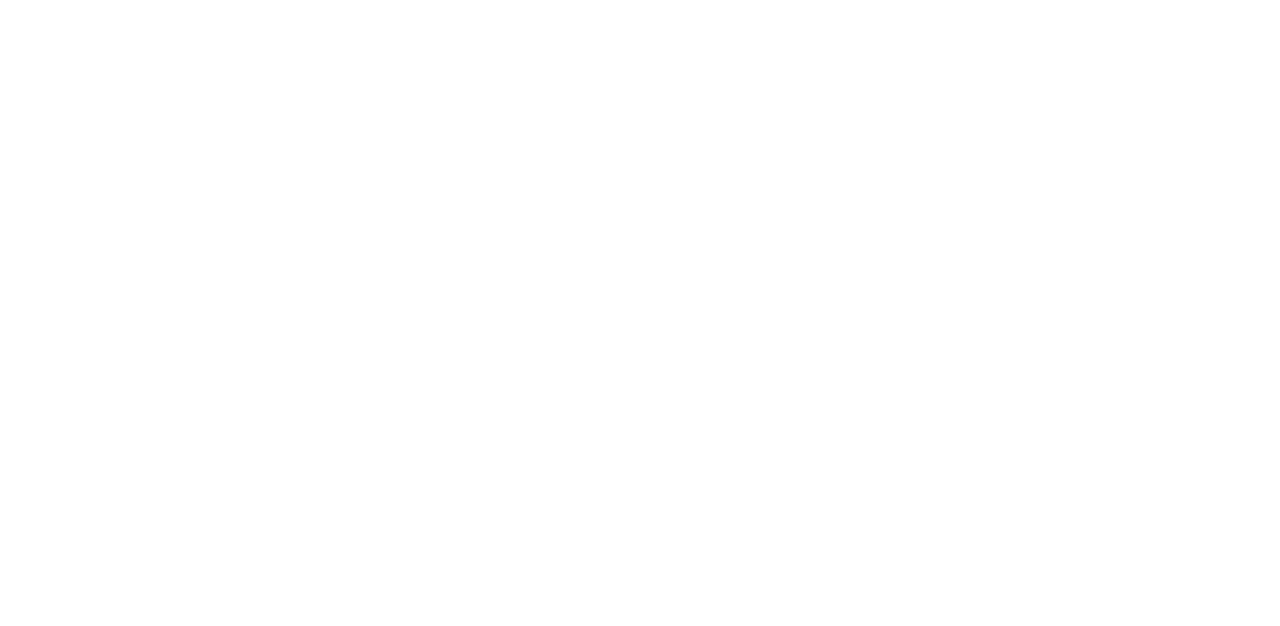
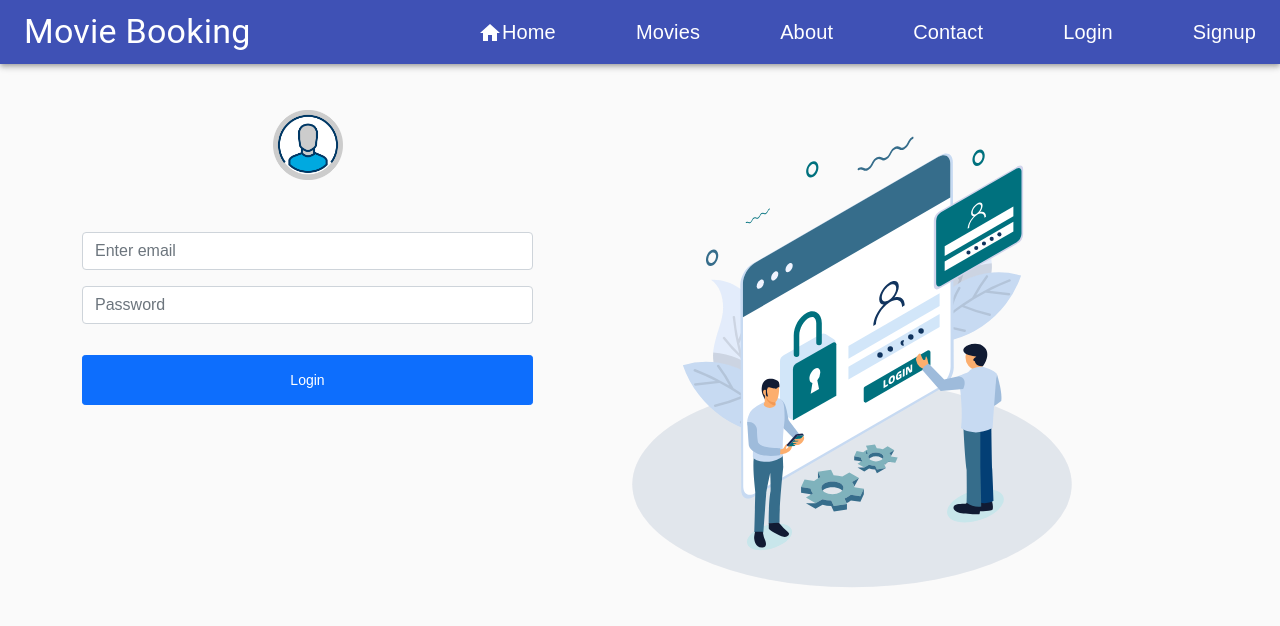
Before and after one commit to GouravVashistha/TicketBookingReactFrontEnd, a React (Create React App) app: page /login in a window 1280 px wide. Before the commit this address had no page. Shown: the top 626 px of the page. Built offline with nearby package versions, Linux system fonts and the light colour scheme.

Commit message:
seven commit

```diff
--- a/src/App.js
+++ b/src/App.js
@@ -20,7 +20,9 @@
         <Route path="/" element={<Homepage />} />
         <Route path="/admin" element={<Adminlogin />} />
         <Route path="/home" element={<Home />} />
-        {/* <Route path="/" element={<Home />} /> */}
+        <Route path="/login" element={<Login />} />
+        <Route path="/registration" element={<Registration />} />
+        <Route path="/shows" element={<Shows />} />
 
         <Route path="/admin/home" element={<AdminHome />} />
 
--- a/src/Componenets/Header/Navbar.js
+++ b/src/Componenets/Header/Navbar.js
@@ -54,7 +54,7 @@
           <DrawerComponent />
         ) : (
           <div className={classes.navlinks}>
-            <Link to="/" className={classes.link}>
+            <Link to="/Home" className={classes.link}>
               <Home />
               Home
             </Link>
@@ -72,7 +72,7 @@
             <Link to="/login" className={classes.link}>
               Login
             </Link>
-            <Link to="/register" className={classes.link}>
+            <Link to="/registration" className={classes.link}>
               Signup
             </Link>
           </div>
--- a/src/Componenets/Login/Login.js
+++ b/src/Componenets/Login/Login.js
@@ -5,6 +5,7 @@
 import './Login.css'
 import axios from 'axios';
 import { Component } from 'react';
+import Headerfile from '../Header/Navbar';
 
 class Login extends Component {
     constructor() {
@@ -20,6 +21,7 @@
     render() {
         return (
             <>
+                <Headerfile />
                 <Container className='mt-5'>
                     <Row>
                         <Col lg={5} md={6} sm={12} className=' firstcont text-center'>
--- a/src/Componenets/Login/Registration.js
+++ b/src/Componenets/Login/Registration.js
@@ -6,6 +6,7 @@
 import DatePicker from "react-datepicker";
 import "react-datepicker/dist/react-datepicker.css";
 import axios from 'axios'
+import Headerfile from '../Header/Navbar';
 class Registration extends Component {
     constructor() {
         super()
@@ -29,6 +30,7 @@
     render() {
         return (
             <div>
+                <Headerfile />
                 <Container className='mt-5'>
                     <Row>
                         <Col lg={5} md={6} sm={12} className=' firstcont text-center'>
--- a/src/MainComp/Shows.js
+++ b/src/MainComp/Shows.js
@@ -1,10 +1,11 @@
 import React, { Component } from 'react'
 import GetAllShows from '../Componenets/MovieShow/GetAllShows'
-
+import Headerfile from '../Componenets/Header/Navbar'
 export default class Shows extends Component {
     render() {
         return (
             <div>
+                <Headerfile />
                 <GetAllShows />
             </div>
         )
--- a/src/admin/AdminNav.js
+++ b/src/admin/AdminNav.js
@@ -1,7 +1,8 @@
 import { Button, Container, Form, FormControl, Nav, Navbar, NavDropdown, Offcanvas } from "react-bootstrap";
-
+import { useNavigate } from 'react-router-dom';
 function AdminNav() {
   const admin = "Admin Pannel"
+  const navigate = useNavigate();
   return (
 
     <Navbar collapseOnSelect expand="lg" bg="dark" variant="dark">
@@ -18,7 +19,10 @@
           </Nav>
           <Nav>
             <Nav.Link href="#deets">Add More Features</Nav.Link>
-            <Nav.Link eventKey={2} href="#memes">
+            <Nav.Link onClick={() => {
+              localStorage.removeItem('email')
+              navigate("/admin")
+            }}>
               Logout
             </Nav.Link>
           </Nav>
--- a/src/admin/Adminlogin.js
+++ b/src/admin/Adminlogin.js
@@ -1,25 +1,64 @@
-import { useState } from "react";
-import { Link } from "react-router-dom";
+// import { useState } from "react";
+// import { Link } from "react-router-dom";
+// import "./admin.css";
+
+// function Adminlogin(props) {
+
+//     return (
+//         <div className="admin">
+
+//             <form>
+//                 <h1>Admin Login</h1>
+//                 <div className="formInput" >
+
+//                     <input className="mt-2" type="email" placeholder="Email" />
+
+//                     <input className="mt-2 " type="passWord" placeholder="Password" />
+
+//                     <Link to="/admin/home" className="btn loginbtn">Login</Link>
+//                 </div>
+//             </form>
+//         </div>
+//     );
+// }
+// export default Adminlogin;
+
+
 import "./admin.css";
+import React, { useState } from "react";
+import { useNavigate } from 'react-router-dom';
 
 function Adminlogin(props) {
+    const [email, setEmail] = useState("")
+    const [password, setPassword] = useState("")
+    const navigate = useNavigate();
+    return (
 
-    return (
         <div className="admin">
+
 
             <form>
                 <h1>Admin Login</h1>
-                <div className="formInput" >
+                <div className="formInput">
+                    <input className="mt-2" type="email" placeholder="Email" onChange={e => setEmail(e.target.value)} />
+                    <input className="mt-2" type="password" placeholder="password" onChange={e => setPassword(e.target.value)} />
+                    <button onClick={() => {
+                        if (email === "abc@gmail.com" && password === "abc") {
+                            localStorage.setItem('email', email)
+                            navigate("/admin/home")
+                            console.log("login success")
+                        }
+                        else {
+                            alert("WrongCredentials")
+                        }
+                    }}>Login</button>
+                </div>
 
-                    <input className="mt-2" type="email" placeholder="Email" />
+            </form>
 
 
-                    <input className="mt-2 " type="passWord" placeholder="Password" />
-
-                    <Link to="/admin/home" className="btn loginbtn">Login</Link>
-                </div>
-            </form>
         </div>
     );
 }
+
 export default Adminlogin;
--- a/src/admin/admin.css
+++ b/src/admin/admin.css
@@ -29,7 +29,7 @@
     font-size: 12px;
     color: gray;
 }
-.loginbtn{
+button{
     width: 100%;
     height: 50px;
     padding: 10px;
```
